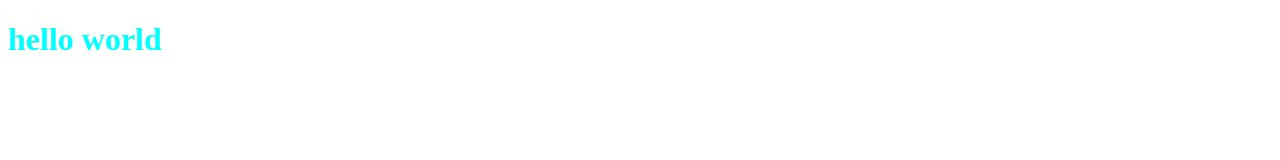
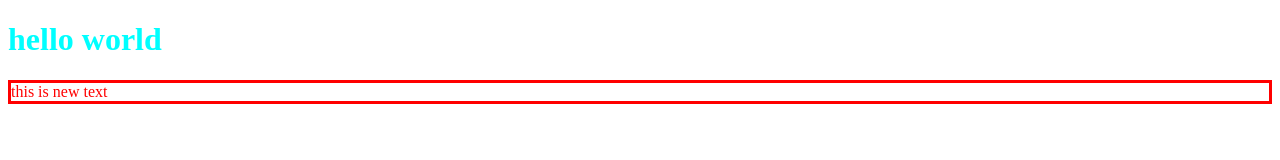
Before and after one commit to mannybennett/bug-free-octo-train, a plain HTML site: page index.html in a window 1280 px wide. Drawn offline with Linux system fonts and the light colour scheme.

Commit message:
new text and css

```diff
--- a/index.html
+++ b/index.html
@@ -9,5 +9,6 @@
 </head>
 <body>
     <h1>hello world</h1>
+        <p>this is new text</p>
 </body>
 </html>
--- a/styles.css
+++ b/styles.css
@@ -1,3 +1,8 @@
 h1 {
     color: aqua;
 }
+p {
+    border-style: solid;
+    border-width: 3px;
+    color: red;
+}
```
